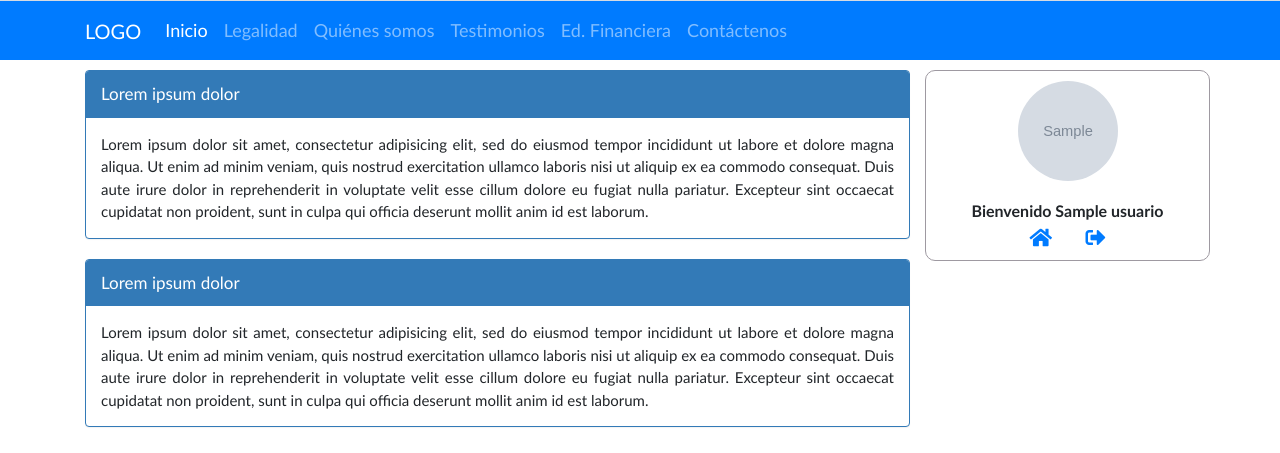
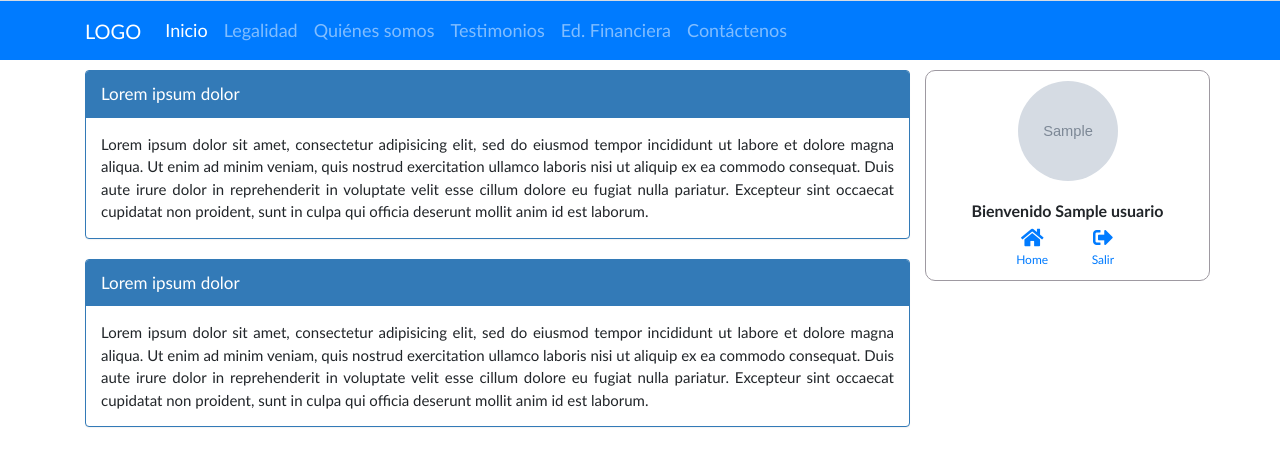
Before and after one commit to ericksulca/ProyectoMMM, a Django app: template sistUno/templates/home/index.html in a window 1280 px wide. Shown: the part 959-1412 px from the top of the page. Run offline with Django 3.2, Linux system fonts and the light colour scheme; the template is opened without the code that fills it: most values are stand-ins (such as "Sample title", 1, 10 or a date in 2020); grey boxes marked "Sample" are stand-in pictures; some libraries are stand-ins or nearby versions.

Commit message:
correcion vista home

```diff
--- a/sistUno/templates/base/base.html
+++ b/sistUno/templates/base/base.html
@@ -34,7 +34,7 @@
         jQuery(function($){
             $('.slider-testimonial').sss({
               slideShow : true,
-              speed : 3500
+              speed : 5000
             });
         });
     </script>
--- a/sistUno/templates/home/index.html
+++ b/sistUno/templates/home/index.html
@@ -15,18 +15,34 @@
       {% if usuario %}
       <div class="col-md-3 box-login small">
 
+        <div class="row">
           <div class="testimonio-photo">
             <img src="{% static 'media/' %}{{usuario.foto_perfil}}" alt="" class="photo">
           </div>
 
-          <div class="testimonio-name text-center">
+          <div class="testimonio-name text-center col-md-12">
             <h6>Bienvenido {{usuario.nombres}}</h6>
           </div>
 
-          <div class="text-center">
-            <a href="{% url 'usuario:principal'%}" ><span class="fa fa-home" style="font-size:20px; margin-right:30px;"></span></a>
-            <a href="{% url 'logout'%}"><span class="fa fa-sign-out-alt" style="font-size:20px"></span></a>
+          <div class="text-center col-md-12">
+            <div class="row">
+              <div class="col-md-3">
+
+              </div>
+              <div class="col-md-3 text-center">
+                <a href="{% url 'usuario:principal'%}" ><span class="fa fa-home" style="font-size:20px;"></span><br>Home</a>
+              </div>
+              <div class="col-md-3 text-center">
+                <a href="{% url 'logout'%}"><span class="fa fa-sign-out-alt" style="font-size:20px"></span><br>Salir</a>
+              </div>
+            </div>
+
+
+
           </div>
+        </div>
+
+
 
 
 
--- a/static/testimonios/sss/sss.js
+++ b/static/testimonios/sss/sss.js
@@ -9,7 +9,7 @@ $.fn.sss = function(options) {
 	var settings = $.extend({
 	slideShow : true,
 	startOn : 0,
-	speed : 3500,
+	speed : 5000,
 	transition : 400,
 	arrows : true
 	}, options);
```
